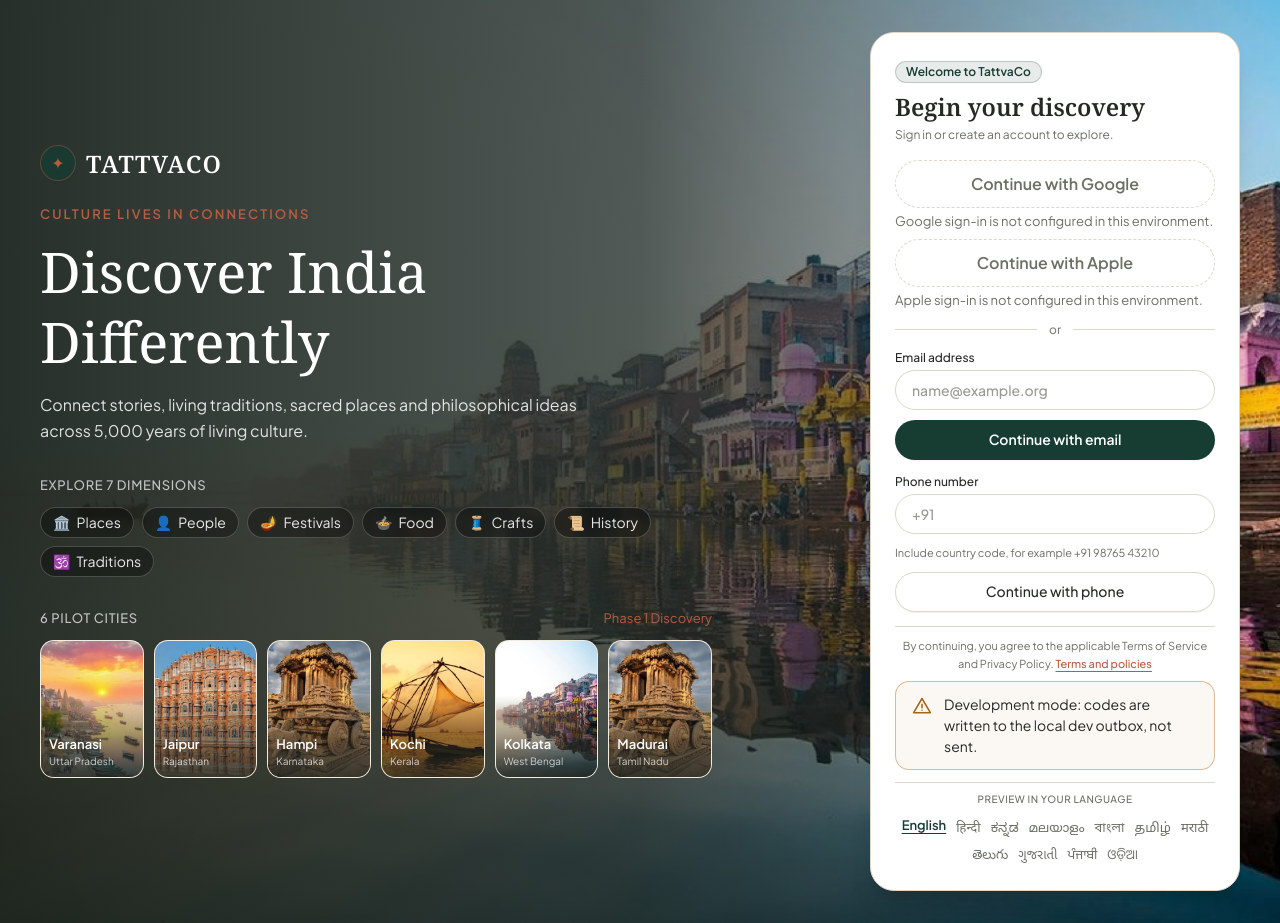
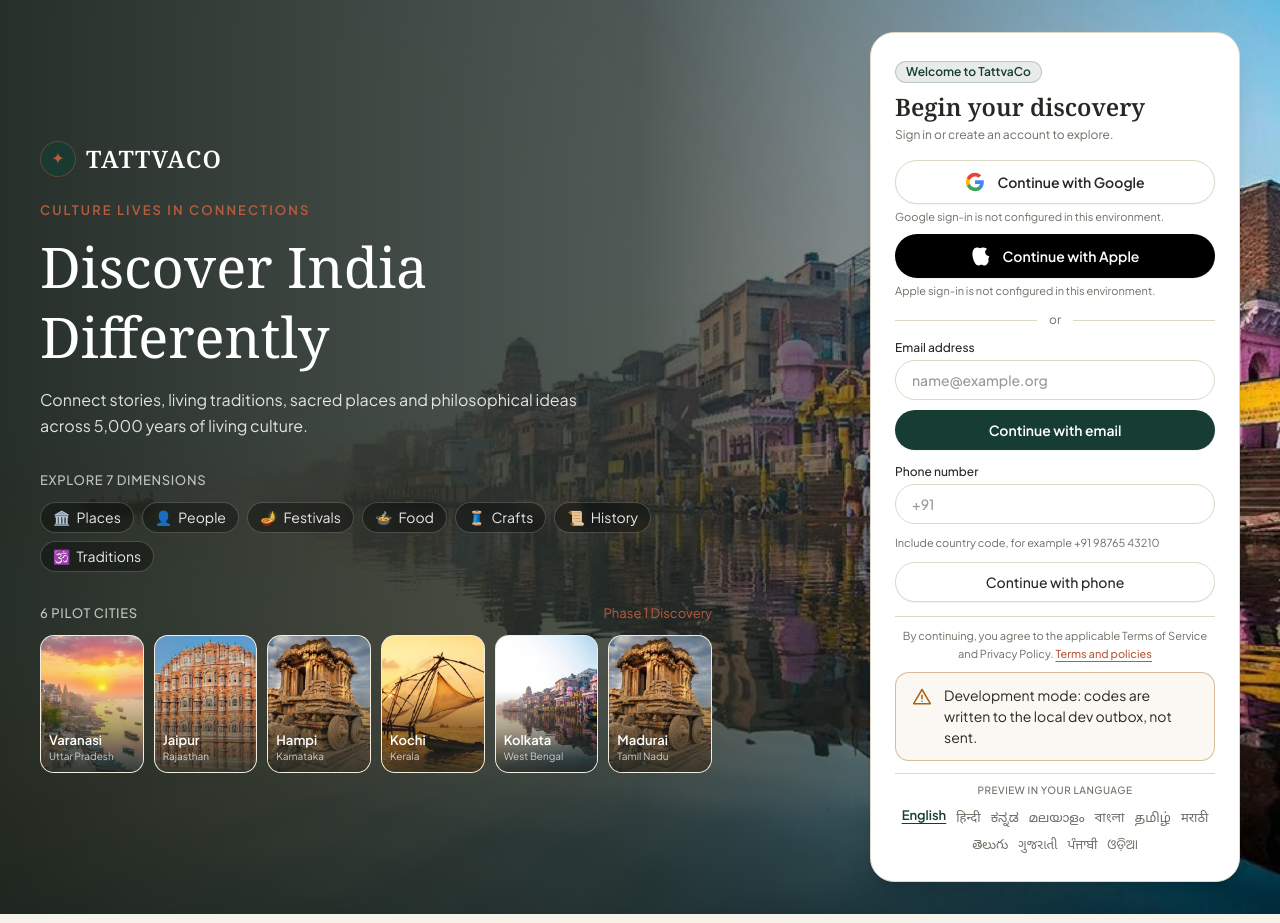
Before and after one commit to Kaustubhd0022/B2CV1, a Next.js app: page /sign-in in a window 1280 px wide. Built offline with nearby package versions, Linux system fonts and the light colour scheme; no server answers.

Commit message:
feat(auth): integrate official Google and Apple vector logos on sign-in page

```diff
--- a/src/app/sign-in/page.tsx
+++ b/src/app/sign-in/page.tsx
@@ -9,6 +9,7 @@ import { translator, type MessageKey } from "@/lib/i18n/t";
 import { isLanguageCode, LANGUAGES } from "@/lib/i18n/languages";
 import { Notice } from "@/components/ui";
 import { SubmitButton } from "@/components/submit-button";
+import { IconApple, IconGoogle } from "@/components/icons";
 import { startEmail, startPhone } from "./actions";
 
 export const metadata: Metadata = { title: "Sign in" };
@@ -170,29 +171,32 @@ export default async function SignInPage({ searchParams }: { searchParams: Promi
                 {google ? (
                   <a
                     href={`/auth/google${q}`}
-                    className="flex min-h-10 items-center justify-center gap-2 rounded-full bg-forest px-4 text-sm font-semibold text-on-forest shadow-xs transition-colors hover:bg-forest-hover"
+                    className="flex min-h-11 items-center justify-center gap-3 rounded-xl border border-border bg-surface px-4 text-sm font-semibold text-charcoal shadow-xs transition-all hover:bg-surface-2 hover:border-charcoal/30"
                   >
-                    <svg className="size-4" viewBox="0 0 24 24" fill="currentColor">
-                      <path d="M22.56 12.25c0-.78-.07-1.53-.2-2.25H12v4.26h5.92c-.26 1.37-1.04 2.53-2.21 3.31v2.77h3.57c2.08-1.92 3.28-4.74 3.28-8.09z" fill="#4285F4"/>
-                      <path d="M12 23c2.97 0 5.46-.98 7.28-2.66l-3.57-2.77c-.98.66-2.23 1.06-3.71 1.06-2.86 0-5.29-1.93-6.16-4.53H2.18v2.84C3.99 20.53 7.7 23 12 23z" fill="#34A853"/>
-                      <path d="M5.84 14.09c-.22-.66-.35-1.36-.35-2.09s.13-1.43.35-2.09V7.06H2.18C1.43 8.55 1 10.22 1 12s.43 3.45 1.18 4.94l2.85-2.22.81-.63z" fill="#FBBC05"/>
-                      <path d="M12 5.38c1.62 0 3.06.56 4.21 1.64l3.15-3.15C17.45 2.09 14.97 1 12 1 7.7 1 3.99 3.47 2.18 7.06l3.66 2.84c.87-2.6 3.3-4.52 6.16-4.52z" fill="#EA4335"/>
-                    </svg>
+                    <IconGoogle className="size-5 shrink-0" />
                     <span>{t("auth.google")}</span>
                   </a>
                 ) : (
-                  <ProviderUnavailable label={t("auth.google")} note={t("auth.providerUnavailable", { provider: "Google" })} />
+                  <ProviderUnavailable
+                    provider="google"
+                    label={t("auth.google")}
+                    note={t("auth.providerUnavailable", { provider: "Google" })}
+                  />
                 )}
                 {apple ? (
                   <a
                     href={`/auth/apple${q}`}
-                    className="flex min-h-10 items-center justify-center gap-2 rounded-full border border-border bg-surface px-4 text-sm font-semibold text-charcoal shadow-xs transition-colors hover:bg-surface-2"
+                    className="flex min-h-11 items-center justify-center gap-3 rounded-xl bg-black px-4 text-sm font-semibold text-white shadow-xs transition-all hover:bg-neutral-900"
                   >
-                    <span></span>
+                    <IconApple className="size-5 shrink-0" />
                     <span>{t("auth.apple")}</span>
                   </a>
                 ) : (
-                  <ProviderUnavailable label={t("auth.apple")} note={t("auth.providerUnavailable", { provider: "Apple" })} />
+                  <ProviderUnavailable
+                    provider="apple"
+                    label={t("auth.apple")}
+                    note={t("auth.providerUnavailable", { provider: "Apple" })}
+                  />
                 )}
               </div>
 
@@ -293,18 +297,35 @@ export default async function SignInPage({ searchParams }: { searchParams: Promi
   );
 }
 
-function ProviderUnavailable({ label, note }: { label: string; note: string }) {
+function ProviderUnavailable({
+  provider,
+  label,
+  note,
+}: {
+  provider: "google" | "apple";
+  label: string;
+  note: string;
+}) {
   return (
     <div>
       <button
         type="button"
         disabled
-        aria-describedby={undefined}
-        className="flex min-h-12 w-full cursor-not-allowed items-center justify-center rounded-full border border-dashed border-border bg-surface px-4 font-semibold text-muted"
+        title={note}
+        className={`flex min-h-11 w-full cursor-not-allowed items-center justify-center gap-3 rounded-xl border px-4 text-sm font-semibold shadow-xs transition-all ${
+          provider === "apple"
+            ? "border-transparent bg-black text-white hover:bg-black"
+            : "border-border bg-surface text-charcoal hover:bg-surface"
+        }`}
       >
-        {label}
+        {provider === "google" ? (
+          <IconGoogle className="size-5 shrink-0" />
+        ) : (
+          <IconApple className="size-5 shrink-0" />
+        )}
+        <span>{label}</span>
       </button>
-      <p className="mt-1 text-meta text-muted">{note}</p>
+      <p className="mt-1 text-[11px] text-muted">{note}</p>
     </div>
   );
 }
--- a/src/components/icons.tsx
+++ b/src/components/icons.tsx
@@ -108,3 +108,45 @@ export const IconConnect = (p: P) => (
     <path d="M9 12h6" />
   </svg>
 );
+
+export const IconGoogle = (p: SVGProps<SVGSVGElement>) => (
+  <svg
+    width={20}
+    height={20}
+    viewBox="0 0 24 24"
+    aria-hidden="true"
+    focusable={false}
+    {...p}
+  >
+    <path
+      d="M22.56 12.25c0-.78-.07-1.53-.2-2.25H12v4.26h5.92c-.26 1.37-1.04 2.53-2.21 3.31v2.77h3.57c2.08-1.92 3.28-4.74 3.28-8.09z"
+      fill="#4285F4"
+    />
+    <path
+      d="M12 23c2.97 0 5.46-.98 7.28-2.66l-3.57-2.77c-.98.66-2.23 1.06-3.71 1.06-2.86 0-5.29-1.93-6.16-4.53H2.18v2.84C3.99 20.53 7.7 23 12 23z"
+      fill="#34A853"
+    />
+    <path
+      d="M5.84 14.09c-.22-.66-.35-1.36-.35-2.09s.13-1.43.35-2.09V7.06H2.18C1.43 8.55 1 10.22 1 12s.43 3.45 1.18 4.94l2.85-2.22.81-.63z"
+      fill="#FBBC05"
+    />
+    <path
+      d="M12 5.38c1.62 0 3.06.56 4.21 1.64l3.15-3.15C17.45 2.09 14.97 1 12 1 7.7 1 3.99 3.47 2.18 7.06l3.66 2.84c.87-2.6 3.3-4.52 6.16-4.52z"
+      fill="#EA4335"
+    />
+  </svg>
+);
+
+export const IconApple = (p: SVGProps<SVGSVGElement>) => (
+  <svg
+    width={20}
+    height={20}
+    viewBox="0 0 170 170"
+    fill="currentColor"
+    aria-hidden="true"
+    focusable={false}
+    {...p}
+  >
+    <path d="M150.37 130.25c-2.45 5.66-5.35 10.87-8.71 15.66-4.58 6.53-8.33 11.05-11.22 13.56-4.48 4.12-9.28 6.23-14.42 6.35-3.69 0-8.14-1.05-13.32-3.18-5.19-2.12-9.97-3.17-14.34-3.17-4.58 0-9.49 1.05-14.75 3.17-5.26 2.13-9.5 3.24-12.74 3.35-4.35.13-9.16-1.9-14.42-6.08-3.7-3.05-7.62-7.83-11.75-14.34-7.41-11.75-13.06-25.04-16.94-39.87-3.88-14.82-5.83-28.52-5.83-41.09 0-14.97 3.52-27.42 10.55-37.36 7.03-9.94 15.97-15.02 26.83-15.24 4.58 0 9.87 1.25 15.86 3.76 5.99 2.51 10.02 3.82 12.1 3.93 2.07-.11 6.27-1.47 12.6-4.08 6.33-2.61 11.83-3.82 16.5-3.63 12.42.65 22.42 5.37 30 14.15-10.9 6.64-16.23 15.79-16 27.44.22 9.04 3.76 16.7 10.63 22.97 6.87 6.27 15.19 9.83 24.96 10.69-2.39 7.4-5.34 15.08-8.85 23.03zm-27.16-112.58c0 7.18-2.67 13.93-8.01 20.25-5.34 6.32-11.77 10.15-19.29 11.5-.98-7.08 1.4-13.78 7.14-20.1 5.74-6.32 12.47-10.2 20.16-11.65z" />
+  </svg>
+);
```
